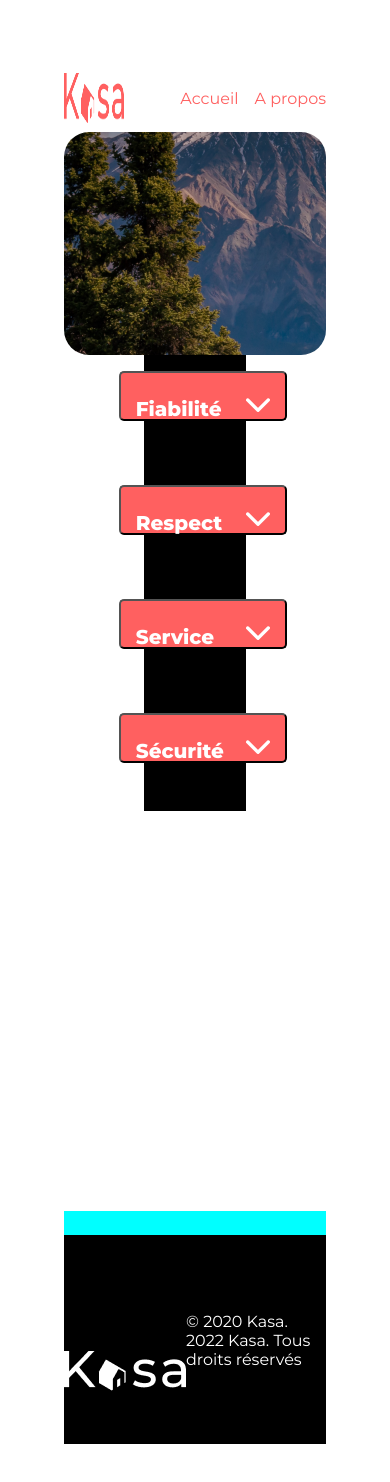
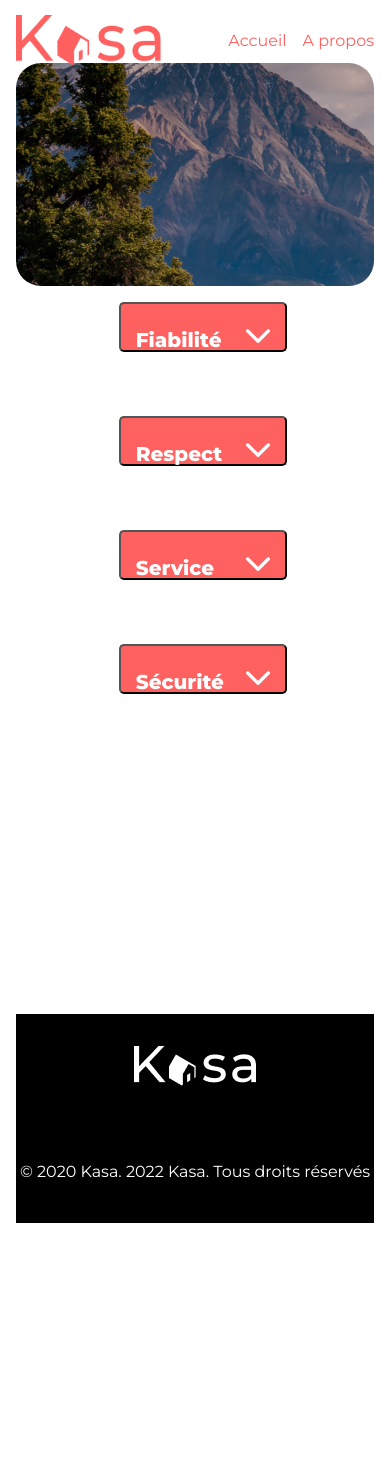
Before and after one commit to moradelhenri/Moradel_henri_Kaza, a React (Create React App) app in the folder kaza/: page /about in a window 390 px wide. Shown: the top 1482 px of the page. After the commit the page ends 1452 px from the top, so only its background shows below. Built offline with nearby package versions, Linux system fonts and the light colour scheme.

Commit message:
integration responsive accueil a propos

```diff
--- a/kaza/src/components/Footer.css
+++ b/kaza/src/components/Footer.css
@@ -7,7 +7,7 @@
 
 
 }
-@media (max-width: 1150px) {
+/*@media (max-width: 1150px) {
 .box_about_footer{
 
 margin-top: 10%;
@@ -24,20 +24,18 @@ margin-top: 20%;
 
 
   }
-
+*/
 
   #container-footer {
-    display: flex;
-
+  display: grid;
+  justify-content: space-between;
     height: 209px;
 ;
+align-items: center;
+justify-content: space-around;
+justify-items: center;
+    background-color: #000000;
 
-justify-content: space-between;
-align-items: center;
-justify-content: center;
-
-    background-color: #000000;
-justify-items: center;
     margin-top: 9%;
 
 
@@ -52,10 +50,16 @@ display: flex;
     margin: 4% 0 3% 0;
     width: 100%;
   }
+  .box-img-footer{
+  display: grid;
+
+
+  }
   .img-footer{
-display: flex;
-align-self: center;
-margin-top: 4rem;
+
+
+
+
 
 		height: 40px;
 
--- a/kaza/src/components/Footer.js
+++ b/kaza/src/components/Footer.js
@@ -6,7 +6,7 @@ function  Footer() {
     return(
         <footer>
             <div id="container-footer">
-                <img className="img-footer" src={logoFooter} alt="Logo" />
+              <div className=" box-img-footer">  <img className="img-footer" src={logoFooter} alt="Logo" /></div>
                 <p className="text-footer">© 2020 Kasa. 2022 Kasa. Tous droits réservés</p>
             </div>
         </footer>
--- a/kaza/src/pages/About.css
+++ b/kaza/src/pages/About.css
@@ -35,7 +35,7 @@ justify-content: center;
 .box_about_footer{
     display:grid;
 
-background-color: aqua;
+
 
 }
 
@@ -62,16 +62,16 @@ margin-top: 15rem;
 
 and (min-width: 200px) and (max-width: 500px){
 
-  .box_about_footer{
+  /*.box_about_footer{
 margin-top: 25rem
 
-  }
+  }  */
 }
 @media screen and (min-width: 200px) and (max-width: 600px){
 
    .container-about-accordion{
 text-align: start;
-background-color: black;
+
 
 align-content: space-between;
 
--- a/kaza/src/styles.css
+++ b/kaza/src/styles.css
@@ -1,10 +1,10 @@
 @import url("https://fonts.googleapis.com/css2?family=Montserrat:wght@300;400;600;800&display=swap");
 
 body {
-  margin: 0px;
+  margin: auto;
   padding: 0px;
-  width: 100%;
-  height: 100vh;
+max-width: 1680px;
+  min-height: 100vh;
 }
 
 * {
@@ -34,18 +34,33 @@ body {
 
    .logo{
 
-    width: 100px;
+    width: 147px;
+    height: 47px;
    }
+   .Header{
+
+    height: 47px;
+   }
+   ._navlink{
+height: 17px;
+
+   }
+
 }
-@media screen and (min-width:200px)and (max-width:505px){
+@media screen and (min-width:200px)and (max-width:534px){
 
    ._navlink{
-font-size: 16px;
+
 
 margin: 0;
    }
    .accueil,.propos{
-    font-size: 18px;
+    font-size: 16px;
+   }
+   .App{
+
+padding: 1rem;
+
    }
 }
 @media screen and (min-width:200px)and (max-width:455px){
@@ -54,23 +69,23 @@ margin: 0;
 
  }
  .logo{
-width: 60px;
+width: 145px;
 
+ }
+ .herobox{
+  height: 47px;
  }
 
    .accueil,.propos{
 
-    font-size: 18px;
+    font-size: 16px;
    }
 }
-@media screen and (min-width:200px)and (max-width:416px){
+@media screen and (min-width:200px)and (max-width:488px){
 
 
 
-  .accueil,.propos {
-font-size: 16px;
 
-  }
 
   .accueil{
     margin-left: -2rem;
@@ -79,7 +94,7 @@ margin-right: -1rem;
 
 
 }
-@media (max-width:410px) {
+@media (max-width:430px) {
 
 
 
@@ -88,6 +103,17 @@ margin-right: -1rem;
     font-size: 22px;
     color: white;
   }
+  }
+@media screen and (min-width:200px)and (max-width:337px) {
+
+
+
+  .accueil,.propos{
+font-weight: 500;
+    font-size: 12px;
+    line-height: 17.11px;
+  }
+
 }
 .logo {
   height: 3.125rem;
@@ -116,12 +142,12 @@ a {
 }
 
 /*home*/
-.box_background {
+/*.box_background {
   display: grid;
 
   border-radius: 15px;
   height: 223px;
-}
+}*/
 
 .herobox {
   background: url('/public/imgs/IMG.png'), #57262655;
@@ -210,6 +236,11 @@ width: 100%;
   transform: scale(1);
   transition: all, 0.3s;
   margin-right:2em;
+}
+@media screen  and (min-width:200)and(max-width:337px){
+  .box_card{
+    height: 255px;
+  }
 }
 
 .box_card:hover {
```
